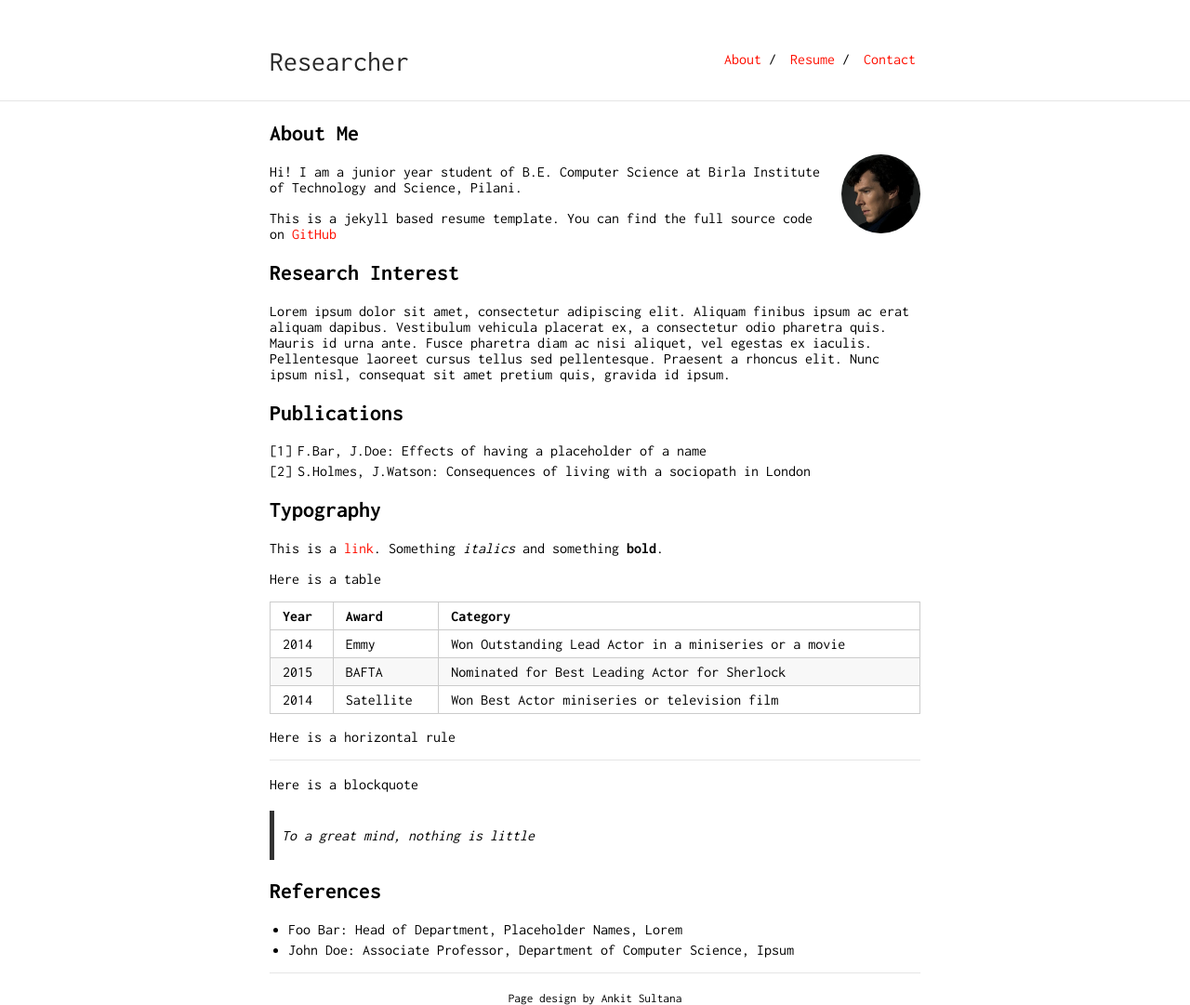
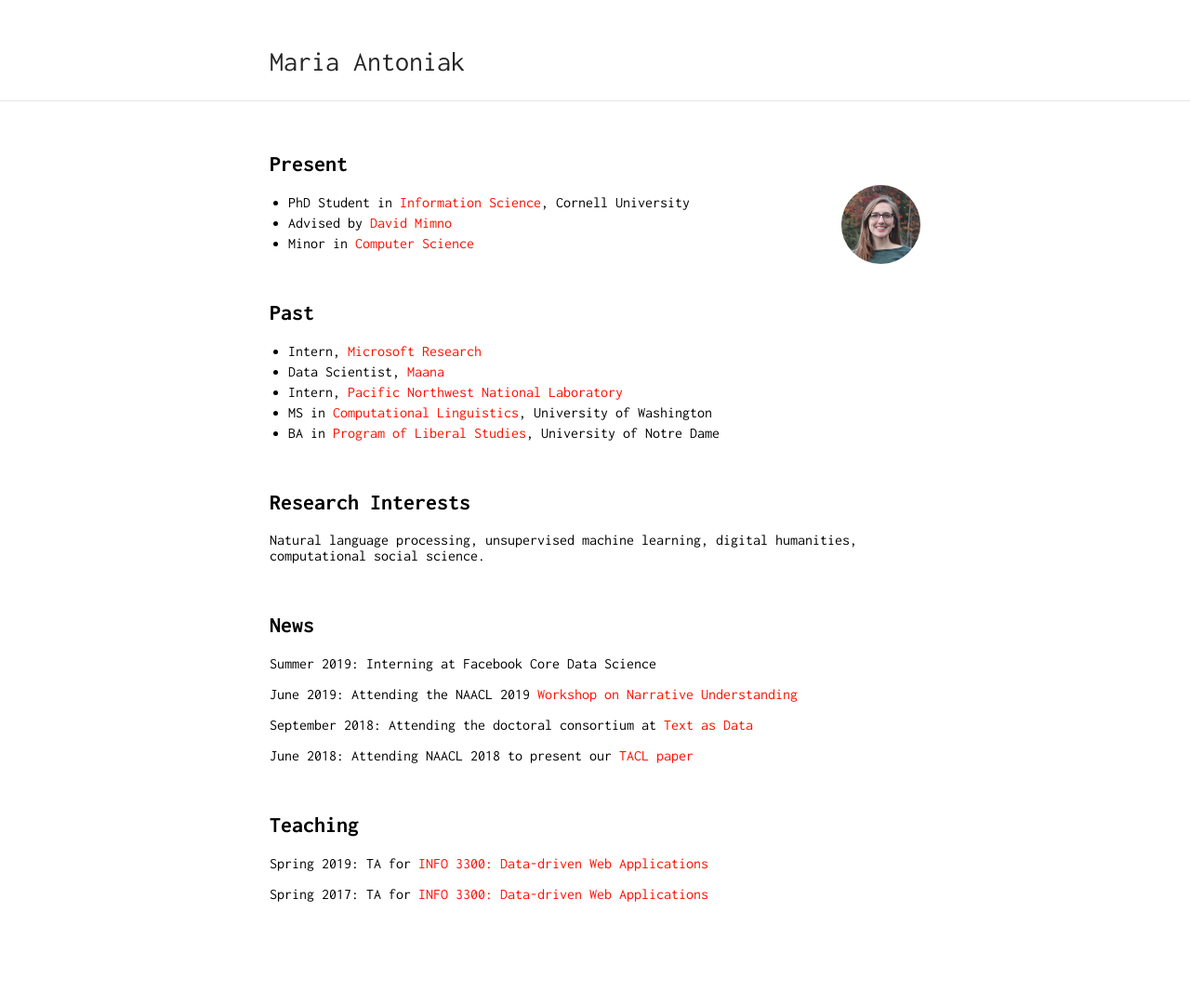
Before and after one commit to panda-swaroop/panda-swaroop.github.io, a Jekyll site: the page built from index.md, in a window 1280 px wide. Shown: the whole page at 93% size. Built offline with Jekyll 4.4.1, drawn with Linux system fonts in a browser that asks for light colours; our own code applies the rules of GitHub Pages for plain Markdown files; after the commit the page ends 1020 px from its top, so only the background shows below that.

Commit message:
Add files via upload

```diff
--- a/_config.yml
+++ b/_config.yml
@@ -1,24 +1,14 @@
-title: Researcher
-url: "https://ankitsultana.com"
-baseurl: "/researcher"
+title: Maria Antoniak
+url: "https://maria-antoniak.github.io/"
+baseurl: ""
 
 markdown: kramdown
-#ins_logo: "./bits-logo.png"
+kramdown:
+  input: GFM
+  syntax_highlighter: rouge
 
 tracking_id: #
-
-footer: yes
-footer_url: "https://github.com/ankitsultana"
-footer_text: "Page design by Ankit Sultana"
 
 sass:
     style: compressed
     sass_dir: _sass
-
-nav:
- - name: "About"
-   link: "/researcher/"
- - name: "Resume"
-   link: "resume.pdf"
- - name: "Contact"
-   link: "contact"
--- a/index.md
+++ b/index.md
@@ -2,44 +2,65 @@
 layout: default
 ---
 
-## About Me
+<br>
 
-<img class="profile-picture" src="sherlock.jpg">
+<!-- ## Hello! -->
 
-Hi! I am a junior year student of B.E. Computer Science at Birla Institute of Technology and Science, Pilani.
+<!-- <img class="profile-picture" src="me.jpg"> -->
 
-This is a jekyll based resume template. You can find the full source code on [GitHub](https://github.com/bk2dcradle/researcher)
+<!-- I'm an [Information Science](http://infosci.cornell.edu/) PhD student at Cornell University working in natural language processing. My advisor is [David Mimno](https://mimno.infosci.cornell.edu/).
 
-## Research Interest
+I have a master's degree in computational linguistics from the University of Washington, where I was advised by [Fei Xia](http://faculty.washington.edu/fxia/), and I've worked at organizations like [Microsoft](https://www.microsoft.com/en-us/research/project/empowermd/), [Pacific Northwest National Laboratory](https://www.pnl.gov/) (PNNL), and [Maana](https://www.maana.io/), a data analytics startup. -->
 
-Lorem ipsum dolor sit amet, consectetur adipiscing elit. Aliquam finibus ipsum ac erat aliquam dapibus. Vestibulum vehicula placerat ex, a consectetur odio pharetra quis. Mauris id urna ante. Fusce pharetra diam ac nisi aliquet, vel egestas ex iaculis. Pellentesque laoreet cursus tellus sed pellentesque. Praesent a rhoncus elit. Nunc ipsum nisl, consequat sit amet pretium quis, gravida id ipsum.
+<!-- ## Research Interests
 
-## Publications
+My research is in natural language processing and machine learning. I'm interested in unsupervised and semi-supervised techniques, such as word embeddings and topic modeling. I study how these techniques can be used to explore new datasets, ranging from social media to literature to medical data. I'm especially interested in questions about narrative and semantic similarity.
 
-1. F.Bar, J.Doe: Effects of having a placeholder of a name
-2. S.Holmes, J.Watson: Consequences of living with a sociopath in London
+<br> -->
 
-## Typography
+## Present
 
-This is a [link](http://google.com). Something *italics* and something **bold**.
+<img class="profile-picture" src="me.jpg">
 
-Here is a table
+* PhD Student in [Information Science](http://infosci.cornell.edu/), Cornell University
+* Advised by [David Mimno](https://mimno.infosci.cornell.edu/)
+* Minor in [Computer Science](https://www.cs.cornell.edu/)
+<!-- * Interests: NLP, ML, unsupervised methods, digital humanities, computational social science -->
 
-Year | Award | Category
------|-------|--------
-2014 | Emmy  | Won Outstanding Lead Actor in a miniseries or a movie
-2015 | BAFTA | Nominated for Best Leading Actor for Sherlock
-2014 | Satellite | Won Best Actor miniseries or television film
+<br>
 
-Here is a horizontal rule
+## Past
 
----
+* Intern, [Microsoft Research](https://www.microsoft.com/en-us/research/)
+* Data Scientist, [Maana](https://www.maana.io/)
+* Intern, [Pacific Northwest National Laboratory](https://www.pnl.gov/)
+* MS in [Computational Linguistics](https://www.compling.uw.edu/), University of Washington
+* BA in [Program of Liberal Studies](https://pls.nd.edu/), University of Notre Dame
 
-Here is a blockquote
+<br>
 
-> To a great mind, nothing is little
+## Research Interests
 
-## References
+Natural language processing, unsupervised machine learning, digital humanities, computational social science.
 
-* Foo Bar: Head of Department, Placeholder Names, Lorem
-* John Doe: Associate Professor, Department of Computer Science, Ipsum
+<br>
+
+## News
+
+Summer 2019: Interning at Facebook Core Data Science
+
+June 2019: Attending the NAACL 2019 [Workshop on Narrative Understanding](https://sites.google.com/view/narrativeunderstanding/)
+
+September 2018: Attending the doctoral consortium at [Text as Data](https://nlp.washington.edu/tada2018)
+
+June 2018: Attending NAACL 2018 to present our [TACL paper](https://transacl.org/ojs/index.php/tacl/article/view/1202)
+
+<br>
+
+## Teaching
+
+Spring 2019: TA for [INFO 3300: Data-driven Web Applications](http://jeffrz.com/info3300/)
+
+Spring 2017: TA for [INFO 3300: Data-driven Web Applications](https://mimno.infosci.cornell.edu/info3300/)
+
+<br><br>
```
Also changed, not shown: blog.md (added, +15 -0 lines), contact.md (+4 -20 lines), cv.md (added, +198 -0 lines), lda.md (added, +12 -0 lines), publications.md (added, +11 -0 lines), reading.md (added, +61 -0 lines), watching.md (added, +38 -0 lines), README.md, me.jpg (added), 4 other files.
